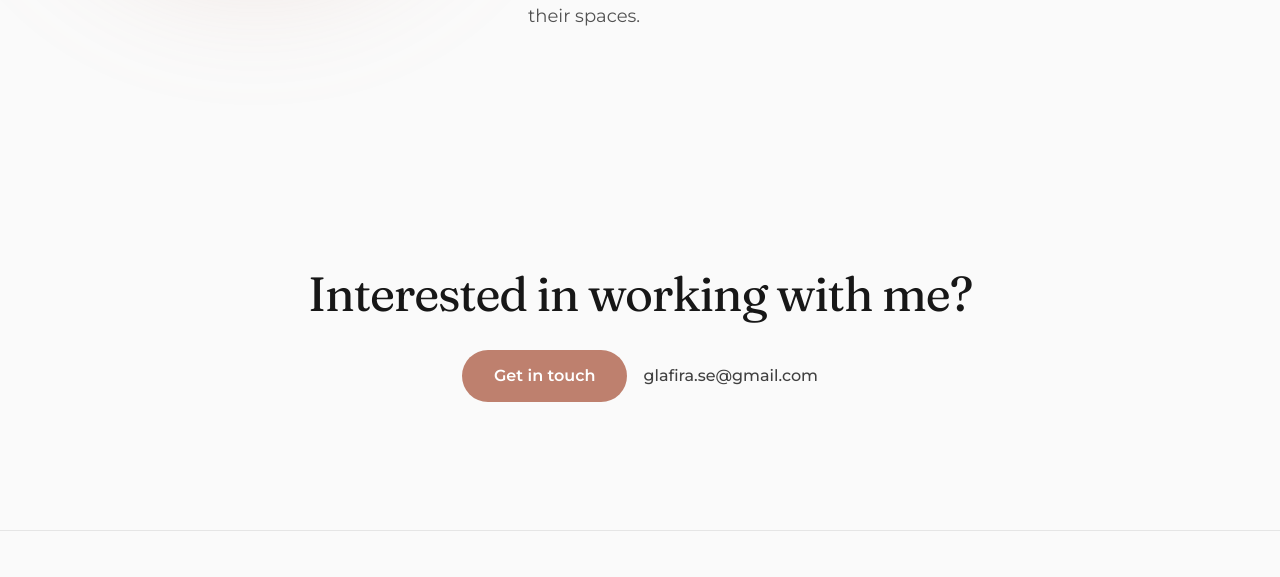
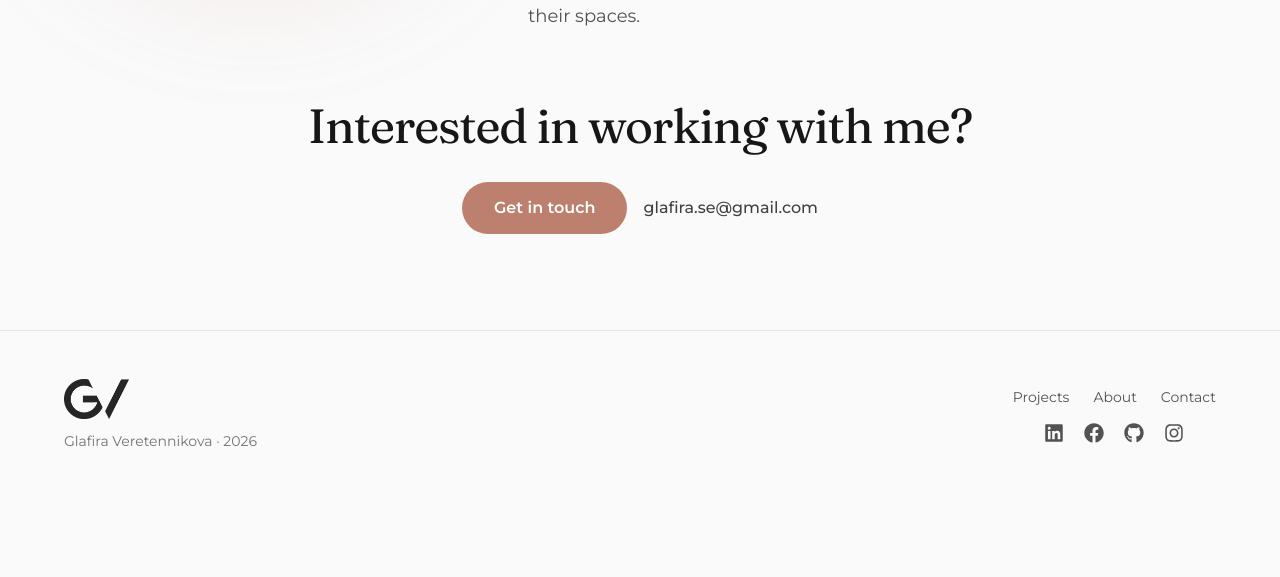
Before and after one commit to glafver/portfolio, a React (Vite) app: page / in a window 1280 px wide. Shown: the part 5796-6373 px from the top of the page. After the commit the page ends 6295 px from the top, so only its background shows below. Built offline with nearby package versions, Linux system fonts and the light colour scheme; no server answers; the database is empty.

Commit message:
Reduce spacing between About and Contact sections

```diff
--- a/src/components/AboutSection.tsx
+++ b/src/components/AboutSection.tsx
@@ -9,7 +9,7 @@ const AboutSection: React.FC = () => {
     const { isAdmin, openContentEditor } = useAdmin();
 
     return (
-        <section id="about" className="relative px-6 lg:px-8 py-20 lg:py-28">
+        <section id="about" className="relative px-6 lg:px-8 pt-20 lg:pt-28 pb-8 lg:pb-10">
             {isAdmin && <EditButton onClick={() => openContentEditor('about')} className="absolute top-4 right-4 z-20" />}
 
             <div className="max-w-6xl mx-auto flex flex-col lg:flex-row items-center gap-12 lg:gap-20">
--- a/src/components/ContactSection.tsx
+++ b/src/components/ContactSection.tsx
@@ -11,7 +11,7 @@ const Contact: React.FC = () => {
     const { isAdmin, openContentEditor } = useAdmin();
 
     return (
-        <section id="contact" className="relative px-6 lg:px-8 py-24 lg:py-32">
+        <section id="contact" className="relative px-6 lg:px-8 pt-6 lg:pt-8 pb-20 lg:pb-24">
             {isAdmin && <EditButton onClick={() => openContentEditor('contact')} className="absolute top-4 right-4 z-20" />}
 
             <Fade direction="up" triggerOnce duration={600}>
```
